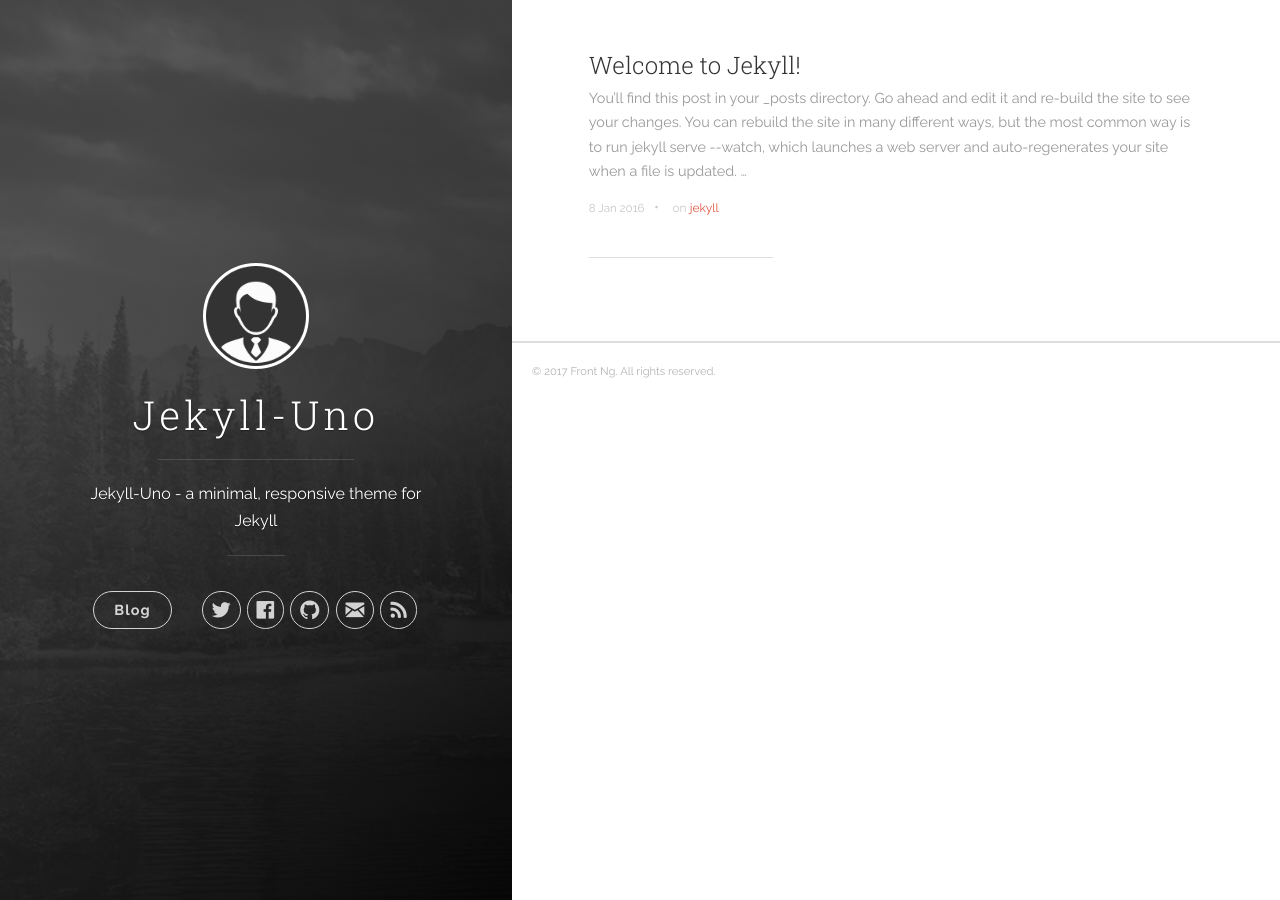
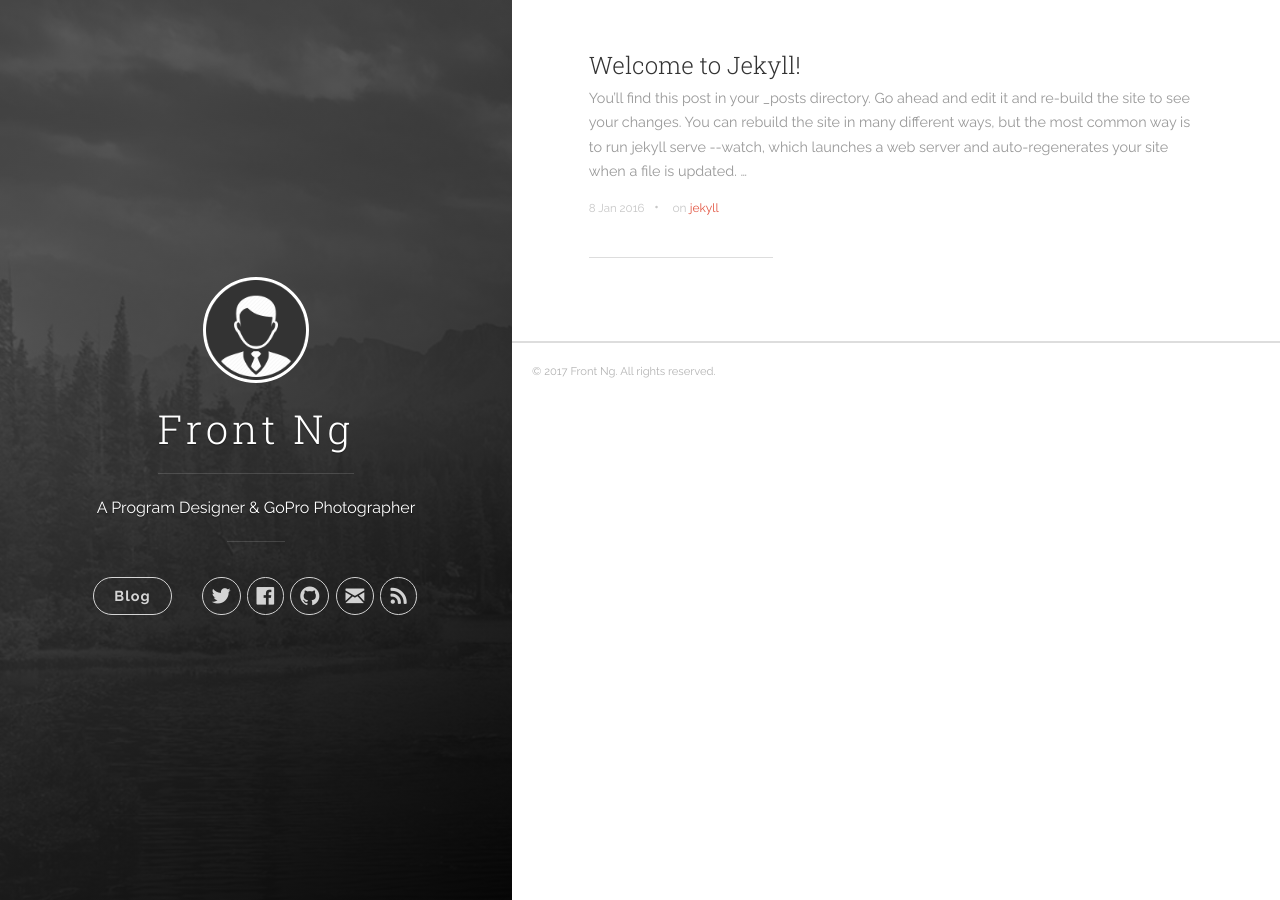
Before and after one commit to frontng/frontng.github.io, a Jekyll site: the page built from index.html, in a window 1280 px wide. Built offline with Jekyll 4.4.1, drawn with Linux system fonts in a browser that asks for light colours; nearby versions of some CDN libraries; the list of posts is cut into pages by our own code.

Commit message:
修改个人信息

```diff
--- a/_config.yml
+++ b/_config.yml
@@ -1,6 +1,6 @@
 # Site settings
-title: Jekyll-Uno
-description: 'Jekyll-Uno - a minimal, responsive theme for Jekyll'
+title: Front Ng
+description: 'A Program Designer & GoPro Photographer'
 url: 'https://frontng.github.io'
 baseurl: '/'
 # google_analytics: 'UA-XXXXXX-X'
@@ -8,7 +8,7 @@ baseurl: '/'
 
 author:
   name: 'Front Ng'
-  email: af8991@google.com
+  email: af8991@gmail.com
   twitter_username: af8991
   facebook_username: af8991
   github_username:  FrontNg
```
